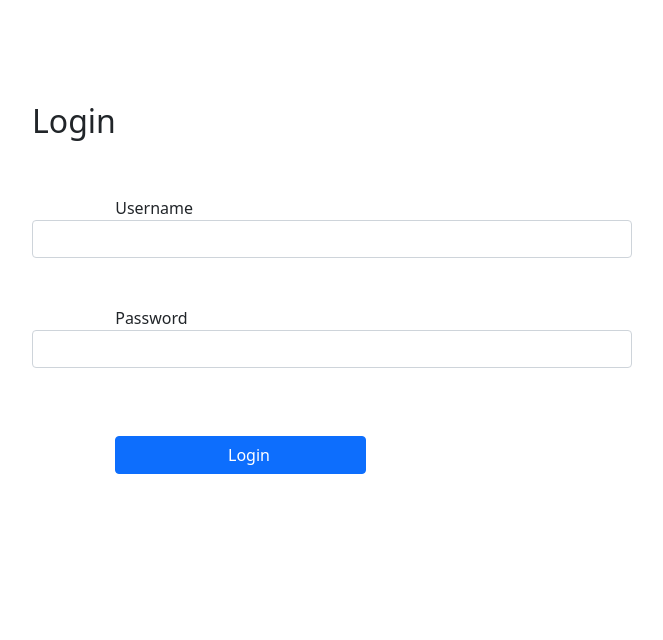
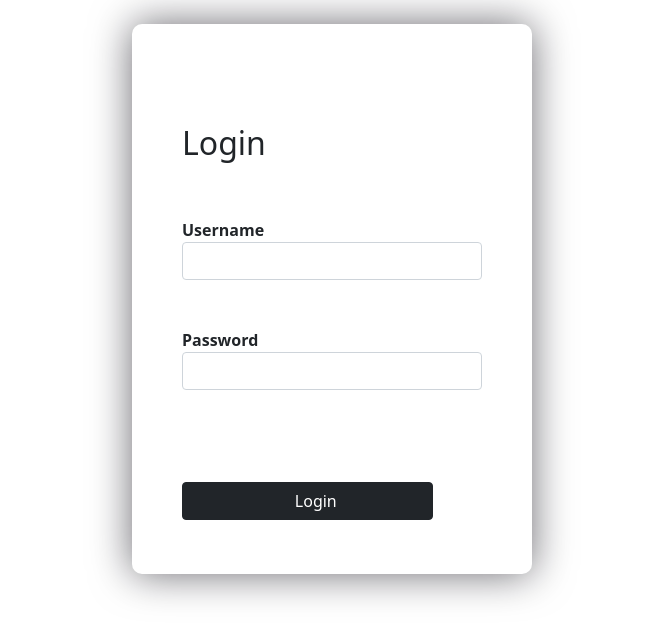
Before and after one commit to Atmecs-project/UI-POC, an Angular app: page /login in a window 1280 px wide. Shown: the top 640 px of the page, without its empty margins (308-971 px from the left). Built offline with nearby package versions, Linux system fonts and the light colour scheme.

Commit message:
login page validation

```diff
--- a/src/app/login/login.component.css
+++ b/src/app/login/login.component.css
@@ -1,4 +1,15 @@
 .wrapper {
-    width: 600px;
-    margin: 30px auto 0;
+    width: 300px;
+    margin: 0px auto 0;
 }
+.container{
+
+    height: 550px;
+    width: 400px;
+    border-radius: 10px;
+    backdrop-filter: blur(10px);
+    border: 2px solid rgba(255,255,255,0.1);
+    box-shadow: 0 0 40px rgba(8,7,16,0.6);
+    padding: 50px 35px;
+
+}
--- a/src/app/login/login.component.html
+++ b/src/app/login/login.component.html
@@ -4,17 +4,17 @@
                 <h2>Login</h2>
                 <form [formGroup]="loginForm" (ngSubmit)="onSubmit()">
                     <div class="form-group">
-                        <label for="username">Username</label>
+    <label for="username"><b>Username</b></label>
                         <input type="text" formControlName="username" class="form-control" />
-
+                         <span class="text-danger" *ngIf="loginForm.controls['username'].dirty && loginForm.hasError('required' , 'username')">username is required</span>
                     </div>
                     <div class="form-group">
-                        <label for="password">Password</label>
+   <label for="password"><b>Password</b></label>
                         <input type="password" formControlName="password" class="form-control"  />
-
+    <span class="text-danger" *ngIf="loginForm.controls['password'].dirty && loginForm.hasError('required' , 'password')">password is required</span>
                     </div>
                     <div class="form-group" style="margin-top: 20px;">
-                        <button class="btn btn-primary">
+                        <button class="btn btn-dark">
                             Login
                         </button>
                         <!-- <a href="#" class="btn btn-link">Register</a> -->
```
